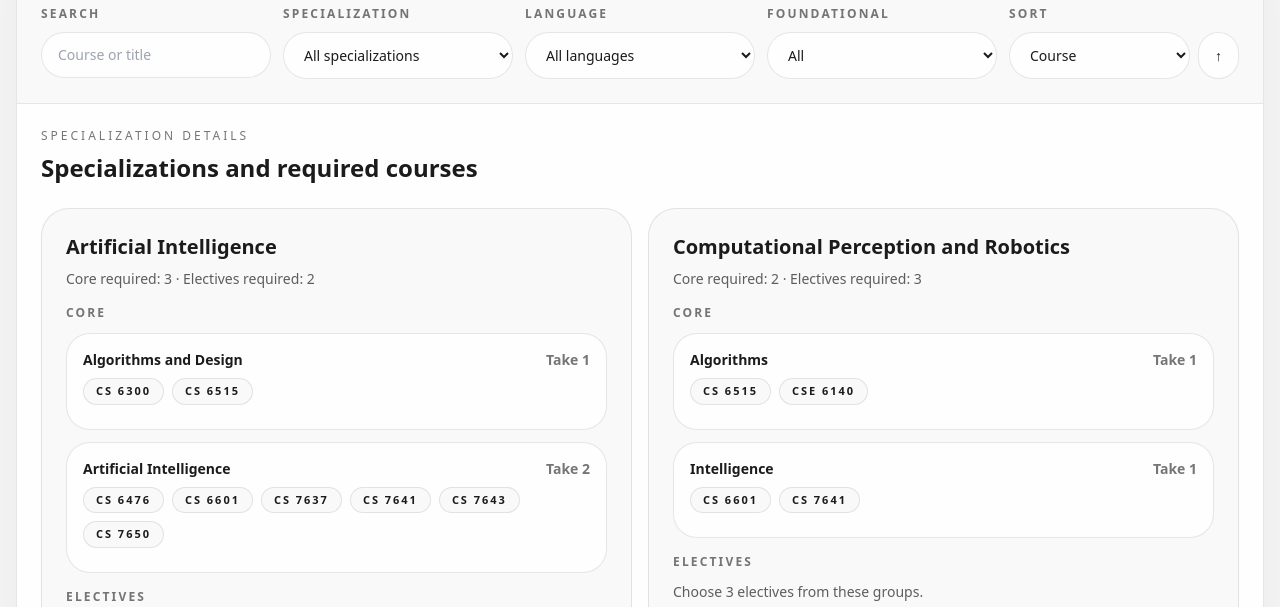
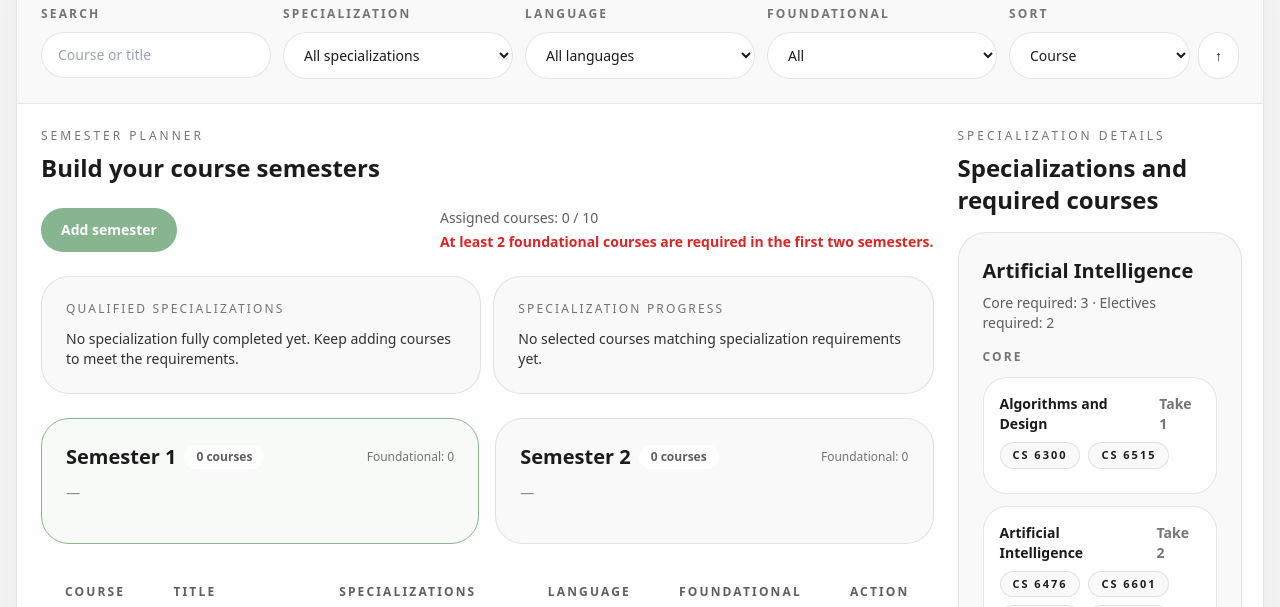
Before and after one commit to ganupp/OMSCS-planner, a website: page index.html in a window 1280 px wide. Shown: the part 345-952 px from the top of the page. Drawn offline with nearby package versions, Linux system fonts and the light colour scheme.

Commit message:
re struct

```diff
--- a/index.html
+++ b/index.html
@@ -85,14 +85,8 @@
             </div>
 
             <div class="px-6 py-6 border-t border-black/10 bg-white">
-                <div class="mb-6">
-                    <p class="text-xs uppercase tracking-[0.25em] text-black/60">Specialization details</p>
-                    <h3 class="mt-2 text-2xl font-semibold text-black">Specializations and required courses</h3>
-                </div>
-                <div id="specialization-summary" class="grid gap-4 lg:grid-cols-2"></div>
-            </div>
-
-            <div class="px-6 py-6 border-t border-black/10 bg-white">
+                <div class="grid gap-6 lg:grid-cols-4">
+                    <div class="lg:col-span-3">
                         <div class="mb-6">
                             <p class="text-xs uppercase tracking-[0.25em] text-black/60">Semester planner</p>
                             <h3 class="mt-2 text-2xl font-semibold text-black">Build your course semesters</h3>
@@ -114,8 +108,7 @@
                                 <div id="planner-progress" class="mt-3 text-sm text-black/90"></div>
                             </div>
                         </div>
-                <div id="semester-list" class="grid gap-4 lg:grid-cols-2"></div>
-            </div>
+                        <div id="semester-list" class="grid gap-4 lg:grid-cols-2 mb-6"></div>
 
                         <div class="overflow-x-auto">
                             <table class="min-w-full border-separate border-spacing-0">
@@ -133,6 +126,18 @@
                                 </tbody>
                             </table>
                         </div>
+                    </div>
+                    <aside class="lg:col-span-1">
+                        <div class="sticky top-6 space-y-4">
+                            <div>
+                                <p class="text-xs uppercase tracking-[0.25em] text-black/60">Specialization details</p>
+                                <h3 class="mt-2 text-2xl font-semibold text-black">Specializations and required courses</h3>
+                            </div>
+                            <div id="specialization-summary" class="grid gap-4"></div>
+                        </div>
+                    </aside>
+                </div>
+            </div>
 
             <div id="courses-error" class="hidden px-6 py-4 text-sm font-medium text-accent"></div>
         </div>
```
Lines whose indentation alone changed are shown as unchanged.
